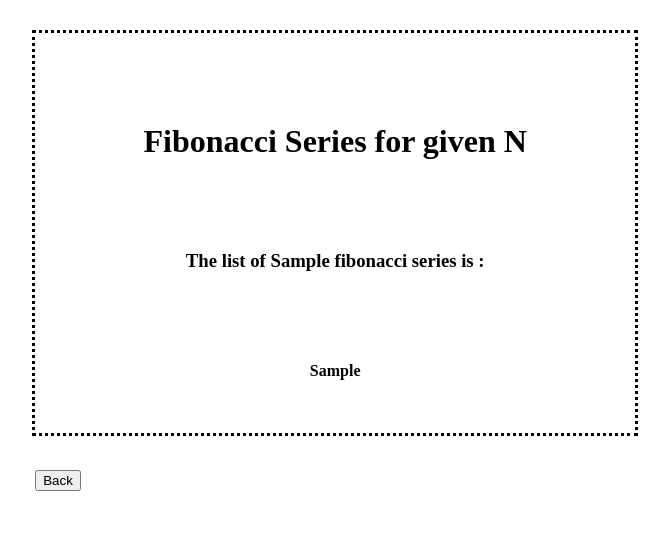
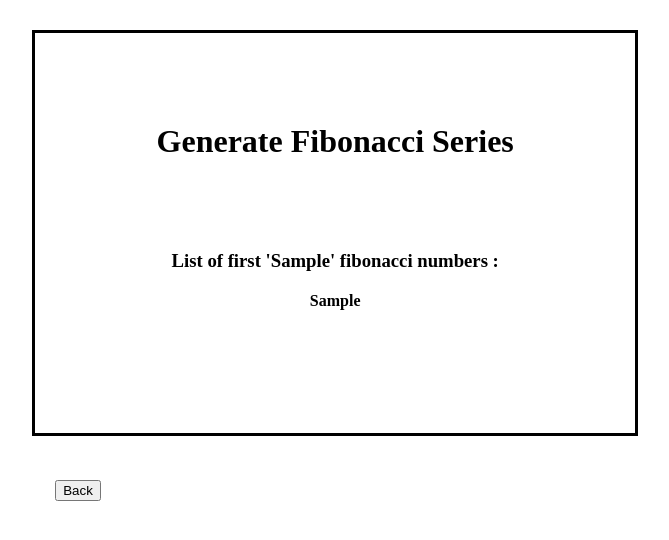
Before and after one commit to Lohitanvita/fibonacci_series_generator, a Django app: template fibonacci_generator/templates/fibonacci_output.html in a window 1280 px wide. Shown: the top 540 px of the page, without its empty margins (355-1024 px from the left). Run offline with Django 3.2, Linux system fonts and the light colour scheme; the template is opened without the code that fills it: most values are stand-ins (such as "Sample title", 1, 10 or a date in 2020).

Commit message:
Refractoring and styling

```diff
--- a/fibonacci_generator/static/css/style.css
+++ b/fibonacci_generator/static/css/style.css
@@ -41,7 +41,7 @@ button:hover {
 
 /* Modal Content/Box */
 .modal-content {
-  background-color: #fefefe;
+  background-color: white;
   margin: 5% auto 15% auto; /* 5% from the top, 15% from the bottom and centered */
   border: 1px solid #888;
   width: 500px; /* Could be more or less, depending on screen size */
--- a/fibonacci_generator/static/css/style_output.css
+++ b/fibonacci_generator/static/css/style_output.css
@@ -7,12 +7,29 @@
     margin: 90px
   }
 
+.text1 {
+    text-align: center;
+    color: black;
+    margin: 20px
+  }
+
+.text2 {
+    text-align: center;
+    color: black;
+    margin: 20px
+  }
+
 /* background styling */
 .div{
-    border-style: dotted;
+    border-style: solid;
     background-color: white;
     width: 600px;
     height:400px;
     margin-left: 30%;
     margin-top:30px
     }
+
+.button_back{
+    margin: 150px 0 0 20px
+
+}
--- a/fibonacci_generator/templates/fibonacci_output.html
+++ b/fibonacci_generator/templates/fibonacci_output.html
@@ -13,9 +13,9 @@
 <body>
 
     <div class="div">
-        <h1 class="text">Fibonacci Series for given N</h1>
-        <h3 class="text">The list of {{nth_term}} fibonacci series is :</h3>
-        <h4 class="text">{{fib_values}}</h4>
+        <h1 class="text">Generate Fibonacci Series</h1>
+        <h3 class="text1">List of first '{{nth_term}}' fibonacci numbers :</h3>
+        <h4 class="text2">{{fib_values}}</h4>
         <button class="button_back" onclick="myFunction()">Back</button>
     </div>
 
--- a/fibonacci_generator/templates/user_input.html
+++ b/fibonacci_generator/templates/user_input.html
@@ -17,12 +17,12 @@ referred from https://www.geeksforgeeks.org/html/ -->
   <form class="modal-content" method="POST">
       {% csrf_token %}
       <div class="container">
-          <h1><center>Find Fibonacci Series</center></h1>
-          <h5><center>Please Enter a number 'n' to generate a series of 'n' fibonacci numbers</center></h5>
+          <h1><center>Generate Fibonacci Series</center></h1>
+          <h5><center>Please enter a number to generate the first 'n' fibonacci numbers</center></h5>
           <hr>
           <div class="clearfix">
               <label for="n_term">Input n</label><br><br>
-              <input type="number" id="n_term" name="n_term" placeholder=0><br><br>
+              <input type="number" id="n_term" name="n_term" placeholder=0 required><br><br>
               <button type="submit" name="enter_input" onclick="return true">Submit</button>
           </div>
       </div>
```
Also changed, not shown: fibonacci_generator/views.py (+11 -4 lines), README.md, db.sqlite3, img.png (added), img_1.png (added).
